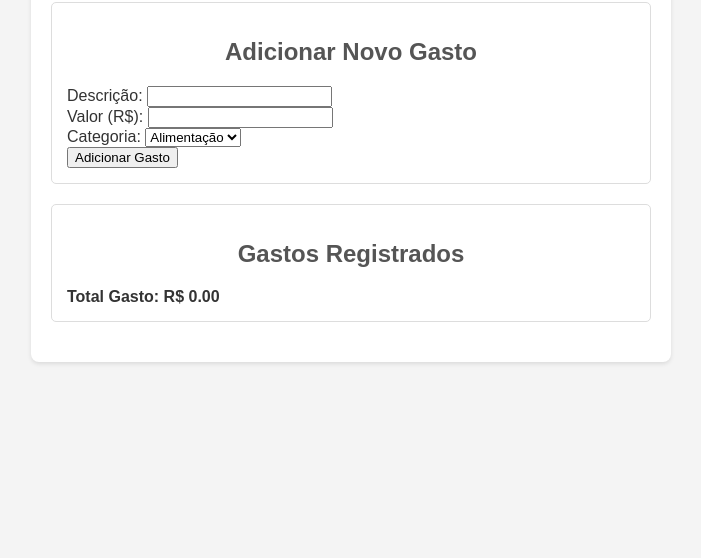
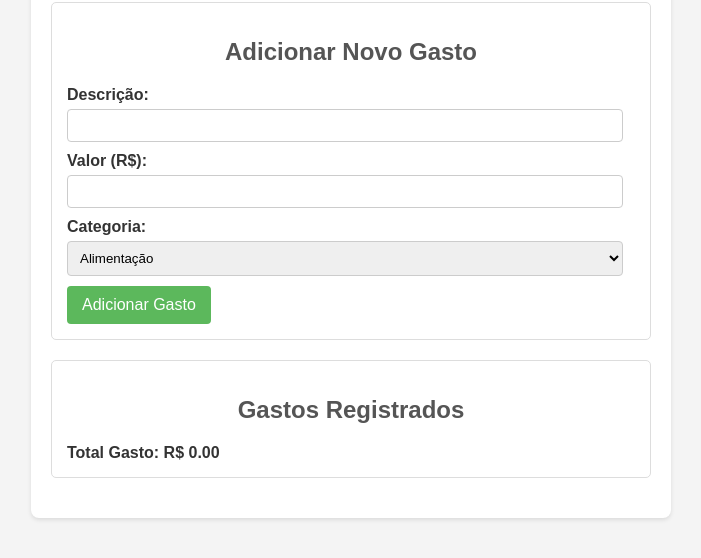
Before and after one commit to matheusolavo/prova_leo, a plain HTML site: page index.html in a window 1280 px wide. Shown: the part 118-676 px from the top of the page, without its empty margins (289-990 px from the left). Drawn offline with Linux system fonts and the light colour scheme; a script that the page names is missing.

Commit message:
Aplica estilos para os elementos do formulário (form-group, labels, inputs, select, button)

```diff
--- a/style.css
+++ b/style.css
@@ -25,3 +25,37 @@ h1, h2 {
     border: 1px solid #ddd;
     border-radius: 5px;
 }
+
+.form-group {
+    margin-bottom: 10px;
+}
+
+label {
+    display: block;
+    margin-bottom: 5px;
+    font-weight: bold;
+}
+
+input[type="text"],
+input[type="number"],
+select {
+    width: calc(100% - 12px);
+    padding: 8px;
+    border: 1px solid #ccc;
+    border-radius: 4px;
+    box-sizing: border-box;
+}
+
+button[type="submit"] {
+    background-color: #5cb85c;
+    color: white;
+    padding: 10px 15px;
+    border: none;
+    border-radius: 4px;
+    cursor: pointer;
+    font-size: 16px;
+}
+
+button[type="submit"]:hover {
+    background-color: #4cae4c;
+}
```
